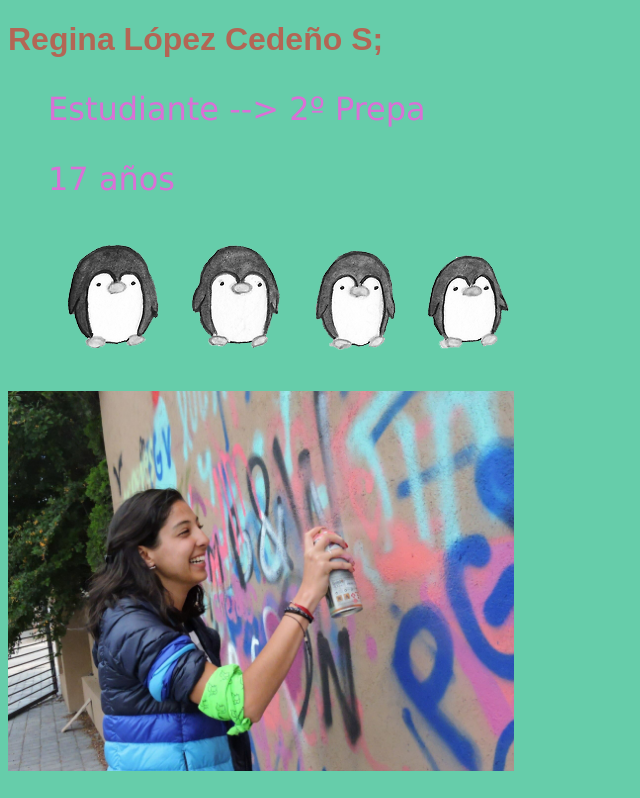
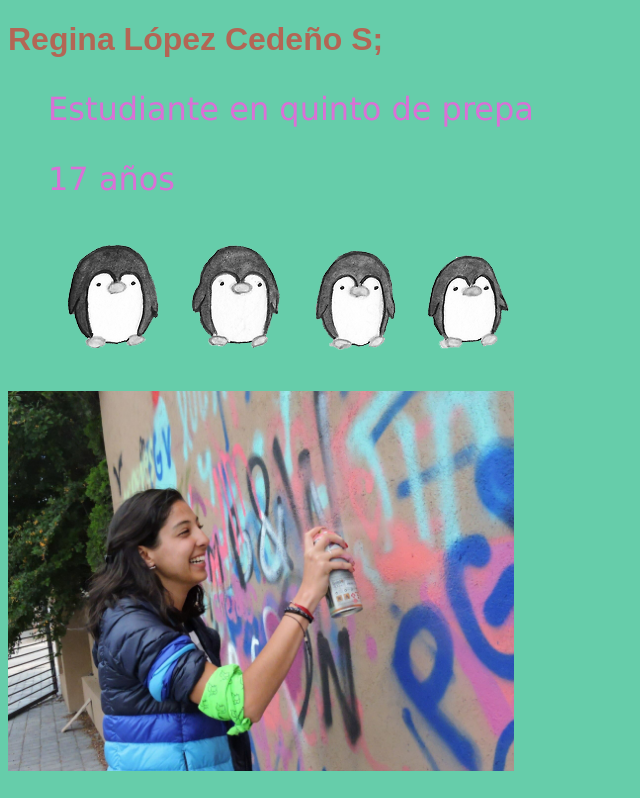
Before and after one commit to reginalopezcs17/PRESENTACION, a plain HTML site: page index.html in a window 1280 px wide. Shown: the top 798 px of the page, without its empty margins (0-640 px from the left). Drawn offline with Linux system fonts and the light colour scheme.

Commit message:
cambio de información

```diff
--- a/index.html
+++ b/index.html
@@ -35,7 +35,7 @@ font-family: verdana;}
     <p>
       <ul style="color: orchid; font-family:verdana; font-size: 2em">
 
-        Estudiante --> 2º Prepa </ul>
+        Estudiante en quinto de prepa </ul>
       <ul style="color: orchid; font-family: verdana; font-size: 2em">
         17 años
       </ul>
```
